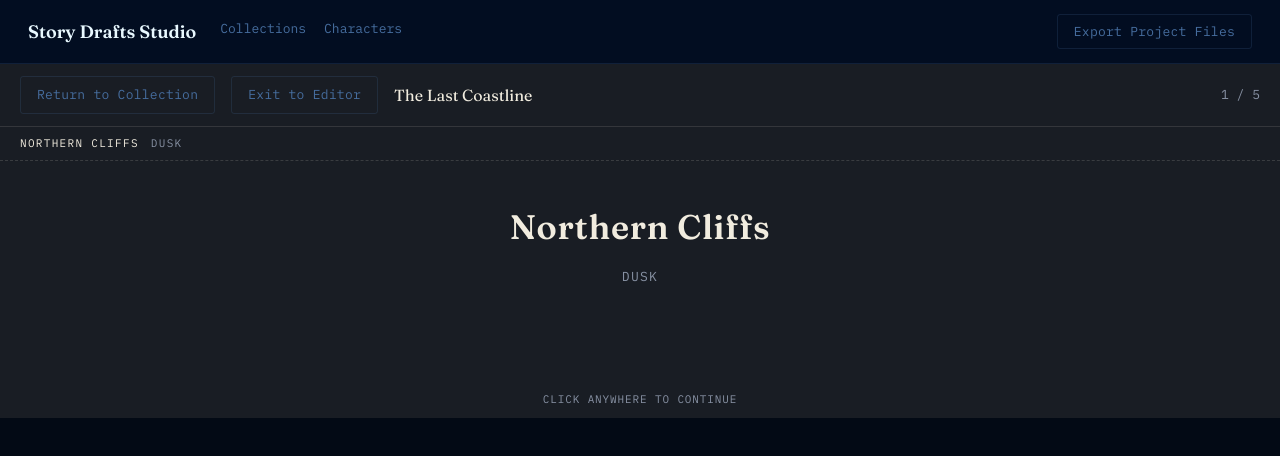
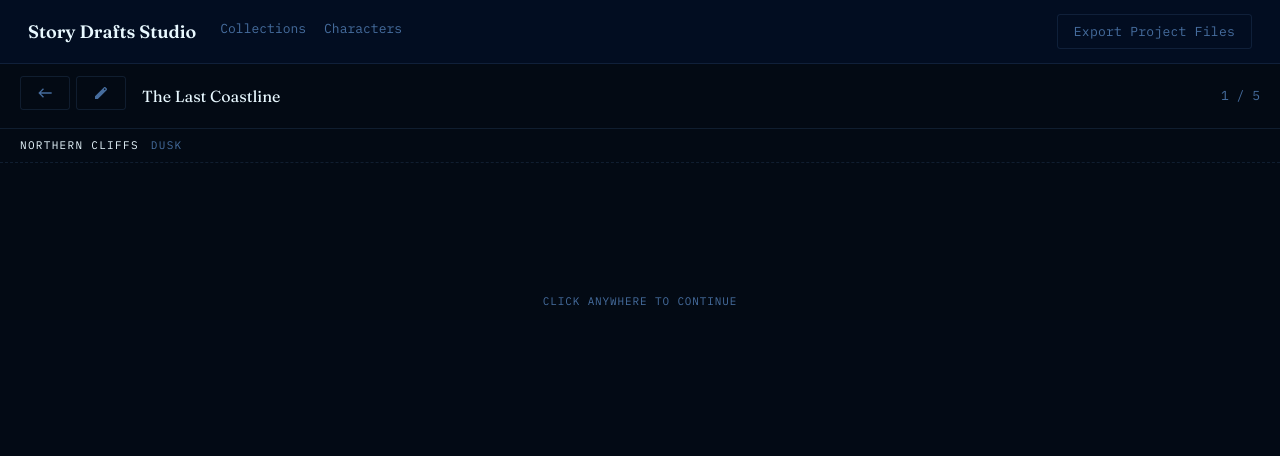
Before and after one commit to rhenoa24/story-drafts-studio, an Angular app: page /read/chap-1 in a window 1280 px wide. Shown: the top 456 px of the page. Built offline with nearby package versions, Linux system fonts and the light colour scheme.

Commit message:
cleaned up some SCSS

```diff
--- a/src/app/features/chapters/blocks/dialogue-block-editor/dialogue-block-editor.component.scss
+++ b/src/app/features/chapters/blocks/dialogue-block-editor/dialogue-block-editor.component.scss
@@ -22,7 +22,7 @@
  .align-toggle .btn.active {
      background: var(--dialogue);
      border-color: var(--dialogue);
-     color: var(--paper-raised);
+     color: var(--ink);
  }
 
  .text-field {
--- a/src/app/features/characters/character-manager/character-manager.component.html
+++ b/src/app/features/characters/character-manager/character-manager.component.html
@@ -23,17 +23,27 @@
         @for (char of store.characters(); track char.id) {
         <li class="card" [style.borderLeftColor]="char.nameplateColor">
             @if (editMode.isEditModeEnabled) {
+
             <div class="row">
-                <span class="swatch" [style.background]="char.nameplateColor"></span>
+                <div class="color-control">
+                    <span class="swatch clickable" [style.background]="char.nameplateColor"
+                        (click)="colorPicker.click()"></span>
+
+                    <input type="text" class="color-input" [ngModel]="char.nameplateColor"
+                        (ngModelChange)="store.updateCharacter(char.id, { nameplateColor: $event })" />
+
+                    <input #colorPicker type="color" class="native-color-picker" [value]="char.nameplateColor"
+                        (input)="store.updateCharacter(char.id, { nameplateColor: colorPicker.value })" />
+                </div>
+
                 <input type="text" [ngModel]="char.name"
                     (ngModelChange)="store.updateCharacter(char.id, { name: $event })" />
 
-                <input type="text" class="color-input" [ngModel]="char.nameplateColor"
-                    [style.background]="char.nameplateColor"
-                    (ngModelChange)="store.updateCharacter(char.id, { nameplateColor: $event })" />
+                <button class="btn danger" (click)="store.deleteCharacter(char.id)">
+                    Delete
+                </button>
+            </div>
 
-                <button class="btn danger" (click)="store.deleteCharacter(char.id)">Delete</button>
-            </div>
             <textarea rows="2" placeholder="Description..." [ngModel]="char.description"
                 (ngModelChange)="store.updateCharacter(char.id, { description: $event })"></textarea>
             } @else {
--- a/src/app/features/characters/character-manager/character-manager.component.scss
+++ b/src/app/features/characters/character-manager/character-manager.component.scss
@@ -65,11 +65,27 @@ h1 {
     font-weight: 600;
 }
 
+.color-control {
+    display: flex;
+    align-items: center;
+    gap: 8px;
+}
+
+.swatch.clickable {
+    cursor: pointer;
+}
+
+.native-color-picker {
+    position: absolute;
+    opacity: 0;
+    pointer-events: none;
+}
+
 .color-input {
     width: 90px;
     font-family: var(--font-mono);
     font-size: 12px;
-    border: none;
+    text-transform: uppercase;
 }
 
 textarea {
--- a/src/app/features/reading/reading-mode/reading-mode.component.html
+++ b/src/app/features/reading/reading-mode/reading-mode.component.html
@@ -1,10 +1,16 @@
 @if (chapter(); as chapter) {
 <div class="stage">
     <div class="stage-head">
-        <a class="btn subtle" routerLink="/collections">Return to Collection</a>
-        @if (editMode.isEditModeEnabled) {
-        <a class="btn subtle" [routerLink]="['/chapters', chapter.id, 'edit']">Exit to Editor</a>
-        }
+        <div class="toolbar">
+            <a class="btn subtle" routerLink="/collections">
+                <app-icon icon="arrowLeft"></app-icon>
+            </a>
+            @if (editMode.isEditModeEnabled) {
+            <a class="btn subtle" [routerLink]="['/chapters', chapter.id, 'edit']">
+                <app-icon icon="edit"></app-icon>
+            </a>
+            }
+        </div>
         <span class="chapter-title">{{ chapter.title }}</span>
         <span class="progress">{{ revealedCount() }} / {{ chapter.blocks.length }}</span>
     </div>
@@ -22,7 +28,7 @@
         <div class="feed">
             @for (block of revealedBlocks(); track block.id) {
             @switch (block.type) {
-            @case ('scene') {
+            <!-- @case ('scene') {
             <div class="beat scene-beat">
                 <div class="scene-card">
                     <h2>{{ block.locationName }}</h2>
@@ -31,7 +37,7 @@
                     }
                 </div>
             </div>
-            }
+            } -->
             @case ('narration') {
             <div class="beat narration-beat" [innerHTML]="block.html"></div>
             }
--- a/src/app/features/reading/reading-mode/reading-mode.component.scss
+++ b/src/app/features/reading/reading-mode/reading-mode.component.scss
@@ -3,7 +3,7 @@
       display: flex;
       flex-direction: column;
       background: var(--stage);
-      color: var(--stage-paper);
+      color: var(--ink);
       min-height: 0;
   }
 
@@ -12,10 +12,16 @@
       align-items: center;
       gap: 16px;
       padding: 12px 20px;
-      border-bottom: 1px solid rgba(241, 236, 223, 0.12);
+      border-bottom: 1px solid var(--rule);
       font-family: var(--font-mono);
       font-size: 13px;
   }
+
+   .toolbar {
+       display: flex;
+       gap: 6px;
+       margin-bottom: 6px;
+   }
 
   .chapter-title {
       flex: 1;
@@ -24,22 +30,22 @@
   }
 
   .progress {
-      color: var(--stage-soft);
+      color: var(--ink-soft);
   }
 
   .scene-strip {
       display: flex;
       gap: 12px;
       padding: 8px 20px;
-      border-bottom: 1px dashed rgba(241, 236, 223, 0.15);
+      border-bottom: 1px dashed var(--rule);
   }
 
   .scene-strip .eyebrow {
-      color: var(--stage-paper);
+      color: var(--ink);
   }
 
   .scene-strip .dim {
-      color: var(--stage-soft);
+      color: var(--ink-soft);
   }
 
   .stage-scroll {
@@ -84,7 +90,7 @@
   }
 
   .scene-card .dim {
-      color: var(--stage-soft);
+      color: var(--ink-soft);
       font-family: var(--font-mono);
       text-transform: uppercase;
       letter-spacing: 0.1em;
@@ -95,8 +101,7 @@
       font-family: var(--font-body);
       font-size: 20px;
       line-height: 1.7;
-      font-style: italic;
-      color: var(--stage-paper);
+      color: var(--ink-soft);
   }
 
   .dialogue-beat {
@@ -113,7 +118,6 @@
       font-size: 12px;
       letter-spacing: 0.06em;
       text-transform: uppercase;
-      color: #fff;
       padding: 4px 10px;
       border-radius: var(--radius);
       margin-bottom: 10px;
@@ -132,11 +136,11 @@
       gap: 16px;
       cursor: default;
       padding-top: 20px;
-      border-top: 1px dashed rgba(241, 236, 223, 0.2);
+      border-top: 1px dashed var(--rule);
   }
 
   .end-beat .eyebrow {
-      color: var(--stage-paper);
+      color: var(--ink);
   }
 
   .tap-hint {
@@ -145,7 +149,7 @@
       font-size: 11px;
       letter-spacing: 0.08em;
       text-transform: uppercase;
-      color: var(--stage-soft);
+      color: var(--ink-soft);
       padding: 10px;
   }
 
--- a/src/app/features/reading/reading-mode/reading-mode.component.ts
+++ b/src/app/features/reading/reading-mode/reading-mode.component.ts
@@ -4,13 +4,14 @@ import { ActivatedRoute, RouterLink } from '@angular/router';
 import { StoryDataService } from '../../../core/services/story-data.service';
 import { EditModeService } from '../../../core/services/edit-mode.service';
 import { Block, SceneBlock } from '../../../core/models';
+import { IconComponent } from '../../../shared/icon/icon.component';
 
 @Component({
   selector: 'app-reading-mode',
   standalone: true,
-  imports: [RouterLink],
+  imports: [RouterLink, IconComponent],
   templateUrl: './reading-mode.component.html',
-  styleUrl: './reading-mode.component.scss'
+  styleUrl: './reading-mode.component.scss',
 })
 export class ReadingModeComponent {
   private readonly route = inject(ActivatedRoute);
--- a/src/styles.scss
+++ b/src/styles.scss
@@ -9,17 +9,12 @@
   --rule: #466e9e34;
 
   /* -- the stage: reading mode -- */
-  --stage: #191d24;
-  --stage-paper: #f1ecdf;
-  --stage-soft: #8791a3;
+  --stage: #030A1569;
 
   /* -- block accents -- */
-  --scene: #3a5a6e;
-  --scene-soft: #dbe6ea;
+  --scene:#0f213c;
   --narration: #8a7a4a;
-  --narration-soft: #efe8d3;
   --dialogue: #7a2e3a;
-  --dialogue-soft: #f1dcdf;
 
   --font-display: 'Fraunces', 'Source Serif 4', serif;
   --font-body: 'Source Serif 4', Georgia, serif;
@@ -79,7 +74,7 @@ button {
   font-family: var(--font-mono);
   font-size: 13px;
   letter-spacing: 0.02em;
-  border: 1px solid var(--ink-soft);
+  border: 1px solid var(--rule);
   background: transparent;
   color: var(--ink);
   padding: 8px 16px;
@@ -140,5 +135,5 @@ select:focus {
 }
 
 ::selection {
-  background: var(--scene-soft);
+  background: var(--rule);
 }
```
